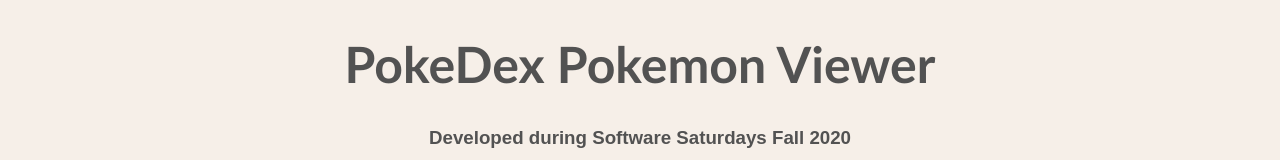
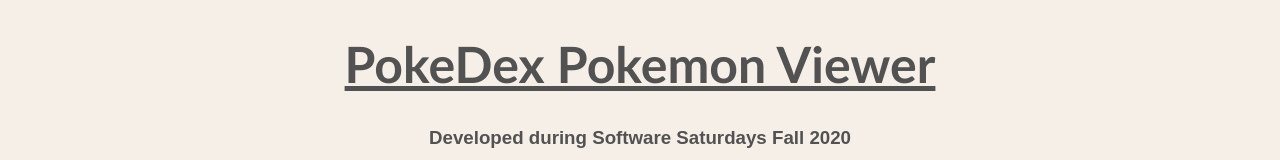
Before and after one commit to hadiahmed098/pokedex, a React (Create React App) app: page / in a window 1280 px wide. Shown: the top 160 px of the page. Built offline with nearby package versions, Linux system fonts and the light colour scheme; no server answers.

Commit message:
Testing a multipage setup

```diff
--- a/package.json
+++ b/package.json
@@ -9,7 +9,8 @@
     "@testing-library/user-event": "^7.2.1",
     "react": "^16.14.0",
     "react-dom": "^16.14.0",
-    "react-scripts": "3.4.3"
+    "react-router-dom": "^5.2.0",
+    "react-scripts": "^4.0.1"
   },
   "scripts": {
     "start": "react-scripts start",
--- a/src/App.js
+++ b/src/App.js
@@ -1,14 +1,21 @@
 import React from 'react';
+import {Switch, Route} from 'react-router-dom';
 import Header from './component/Header';
 import PokeTable from './component/PokeTable';
 import Search from './component/Search';
+import SingePage from './component/SinglePage';
+import Default from './component/Default';
 
 function App() {
   return (
     // Type your website layout here...
     <div id="app">
       <Header />
-      <PokeTable />
+      <Switch>
+        <Route exact path='/' component={PokeTable} />
+        <Route path='/details' component={SingePage} />
+        <Route component={Default} />
+      </Switch>
       <hr />
       <Search />
     </div>
--- a/src/component/Header.js
+++ b/src/component/Header.js
@@ -9,7 +9,7 @@
     render () {
         const header =
         <div className="header">
-            <h1>PokeDex Pokemon Viewer</h1>
+            <h1><a className="header-link" href="/">PokeDex Pokemon Viewer</a></h1>
             <h3>Developed during Software Saturdays Fall 2020</h3>
             <h3>For more information, visit <a href="https://purdueieee.org/software">our website</a>.</h3>
             <hr />
--- a/src/index.css
+++ b/src/index.css
@@ -31,6 +31,14 @@
 
 .header {
     color: #525252;
+}
+
+.header-link {
+    color: #525252;
+}
+
+.header-link:hover {
+    color: #333333;
 }
 
 #app {
--- a/src/index.js
+++ b/src/index.js
@@ -1,5 +1,6 @@
 import React from 'react';
 import ReactDOM from 'react-dom';
+import { BrowserRouter as Router} from 'react-router-dom';
 import './index.css';
 import App from './App';
 
@@ -7,7 +8,9 @@
 
 ReactDOM.render(
   <React.StrictMode>
-    <App />
+    <Router>
+      <App />
+    </Router>
   </React.StrictMode>,
   document.getElementById('root')
 );
```
Also changed, not shown: 2 other files (tests, documents, lock files or other folders).
